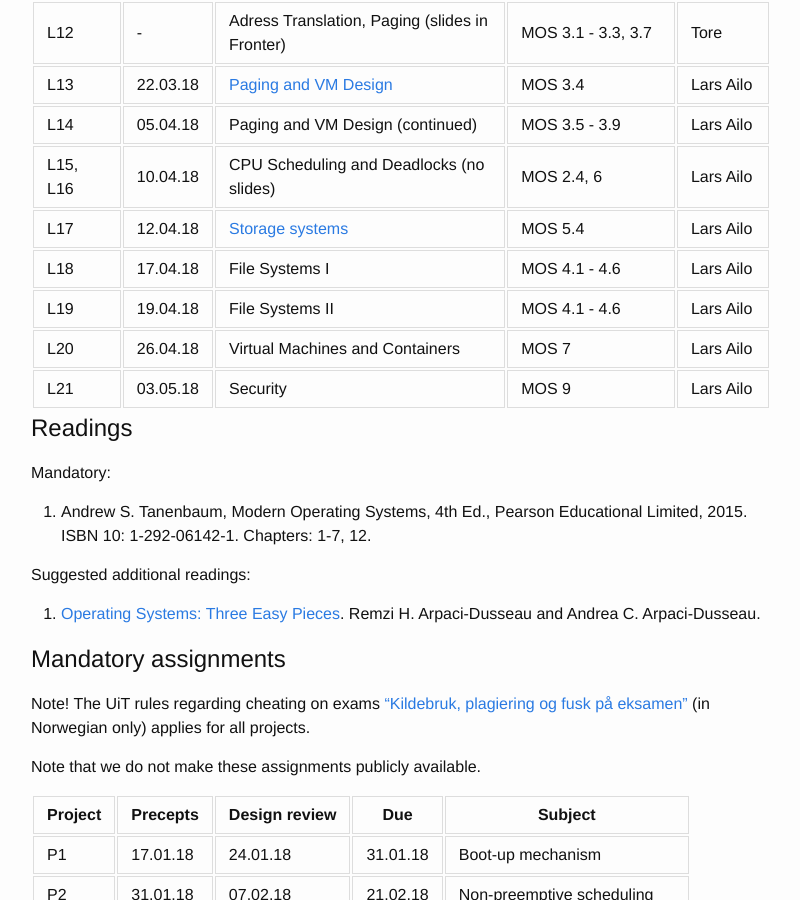
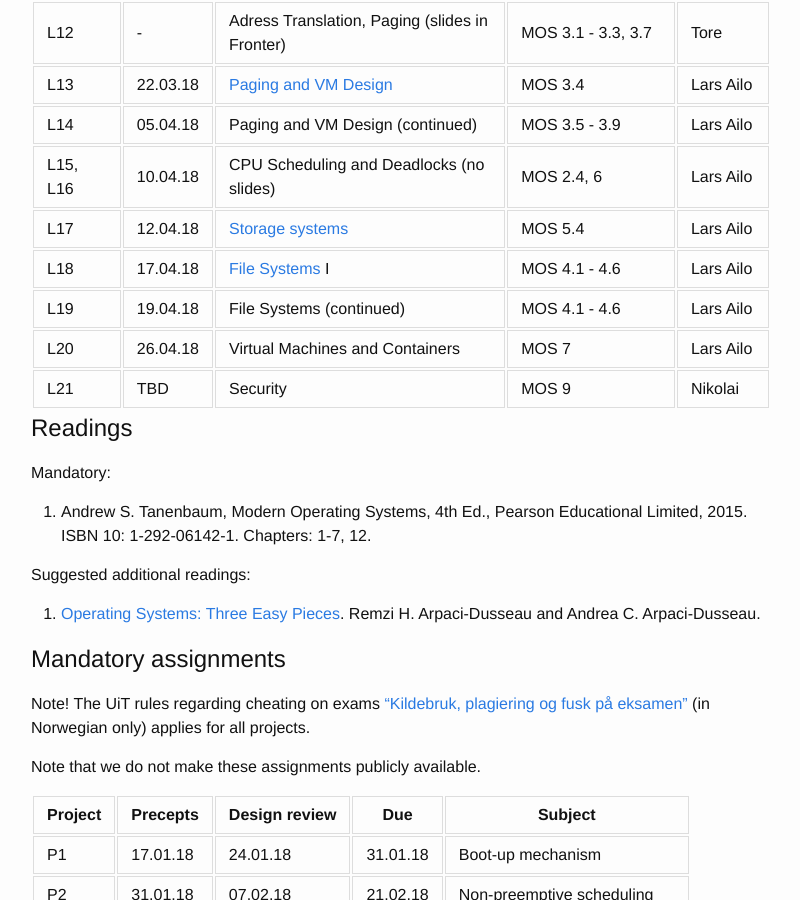
Before and after one commit to uit-inf-2201-s18/uit-inf-2201-s18.github.io, a Jekyll site: the page built from index.md, in a window 1280 px wide and 900 px high, scrolled down 1490 px. Shown: the whole window, without its empty margins (239-1039 px from the left). Built offline with Jekyll 4.4.1, drawn with Linux system fonts in a browser that asks for light colours.

Commit message:
File system slides.
A minor update to Storage Systems slides.

```diff
--- a/index.md
+++ b/index.md
@@ -52,10 +52,10 @@ Refer to the lecture and mandatory assignment plan, and e-mails, for which room
 | L14 | 05.04.18 | Paging and VM Design (continued) | MOS 3.5 - 3.9 | Lars Ailo |
 | L15, L16 | 10.04.18 | CPU Scheduling and Deadlocks (no slides) | MOS 2.4, 6 | Lars Ailo |
 | L17 | 12.04.18 | [Storage systems](lectures/17 - Storage Systems.pptx) | MOS 5.4 | Lars Ailo |
-| L18 | 17.04.18 | File Systems I | MOS 4.1 - 4.6 | Lars Ailo |
-| L19 | 19.04.18 | File Systems II | MOS 4.1 - 4.6 | Lars Ailo |
+| L18 | 17.04.18 | [File Systems](lectures/18 - File Systems.pptx) I | MOS 4.1 - 4.6 | Lars Ailo |
+| L19 | 19.04.18 | File Systems (continued) | MOS 4.1 - 4.6 | Lars Ailo |
 | L20 | 26.04.18 | Virtual Machines and Containers | MOS 7 | Lars Ailo |
-| L21 | 03.05.18 | Security | MOS 9 | Lars Ailo |
+| L21 | TBD      | Security | MOS 9 | Nikolai |
 
 
 
```
Also changed, not shown: 1 other file.
